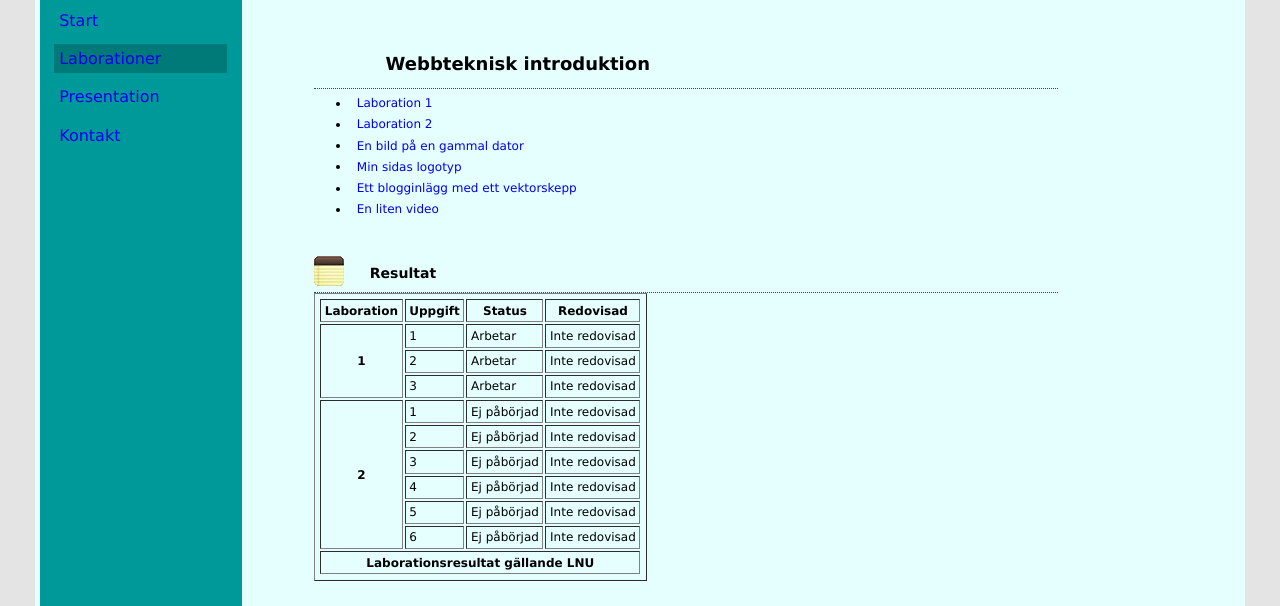
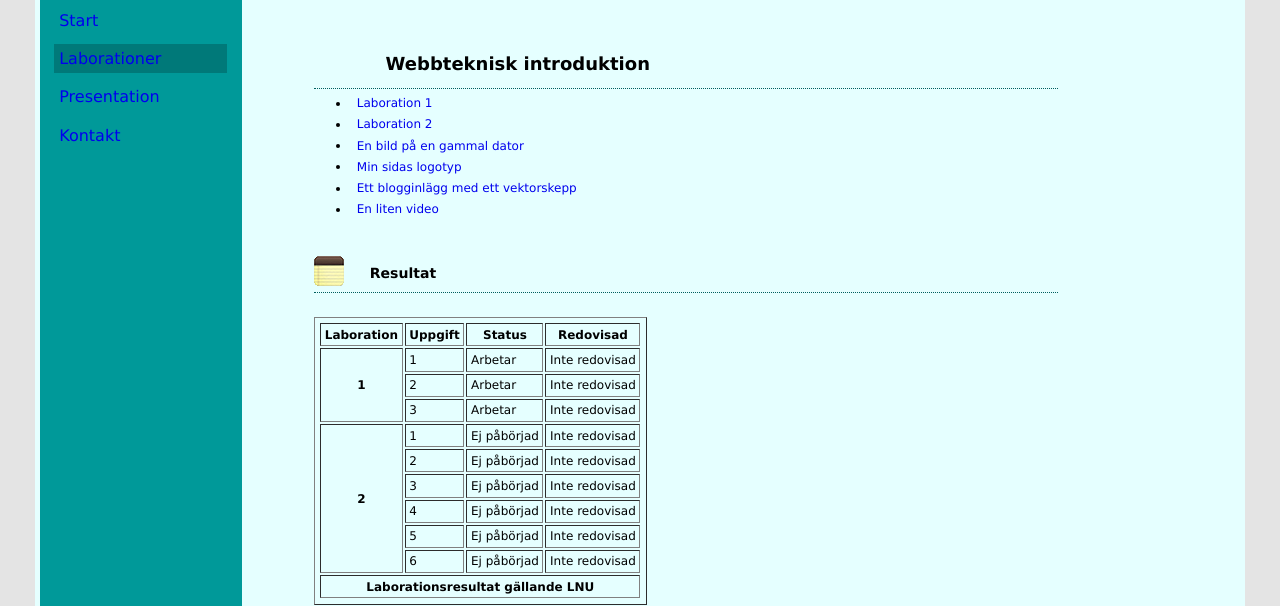
Before and after one commit to nk222ch/1IK415-Laborationer--Labb-2-och-Fr-, a plain HTML site: page pages/laborationer.html in a window 1280 px wide. Shown: the part 118-724 px from the top of the page. Drawn offline with Linux system fonts and the light colour scheme.

Commit message:
Små justeringar.

```diff
--- a/css/style.css
+++ b/css/style.css
@@ -131,6 +131,9 @@ a:link {
     margin: 1em 1em 1em 0em;
 }
 
+table {
+    margin-top: 2em;
+}
 /******** Footer *******************/
 
 #footer {
```
